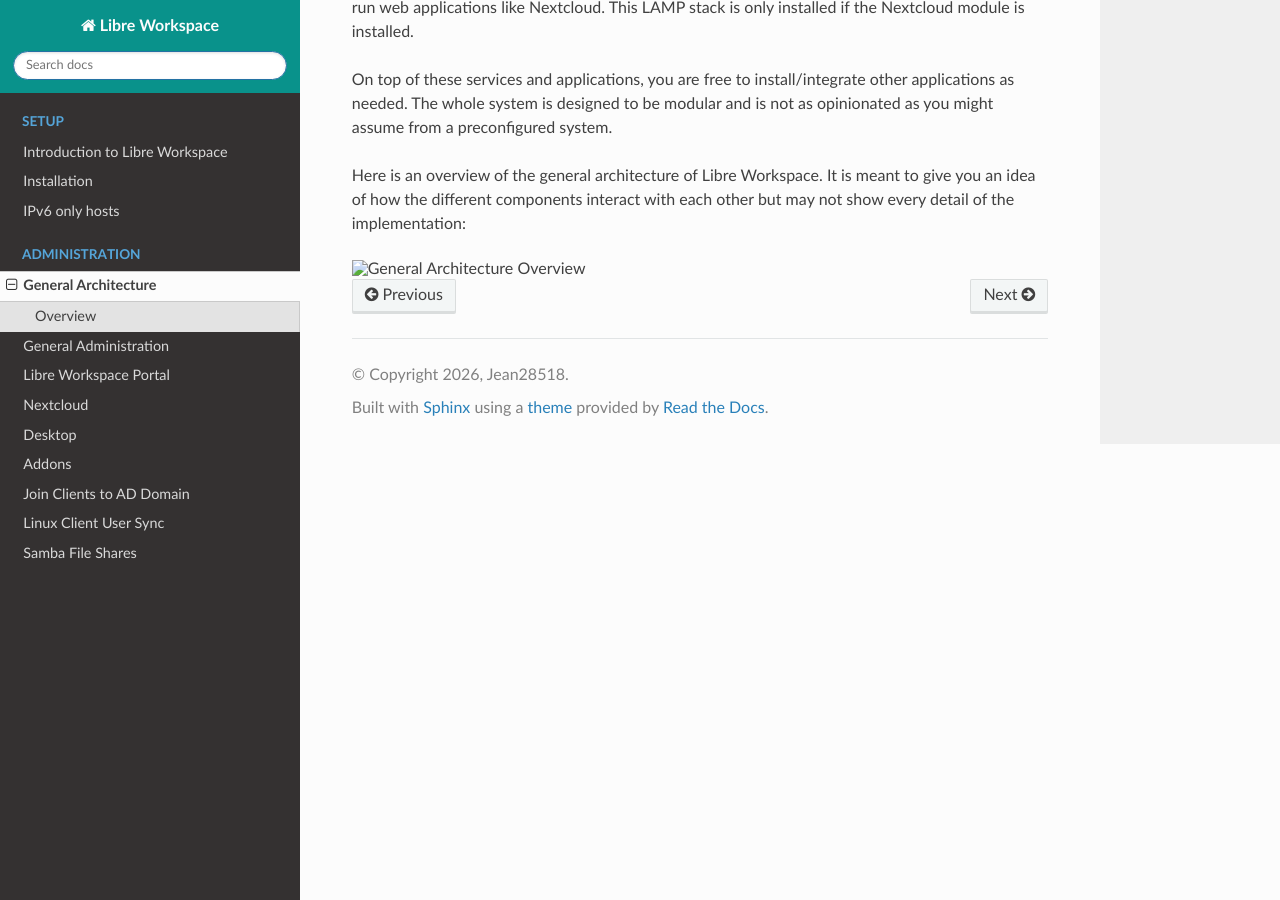
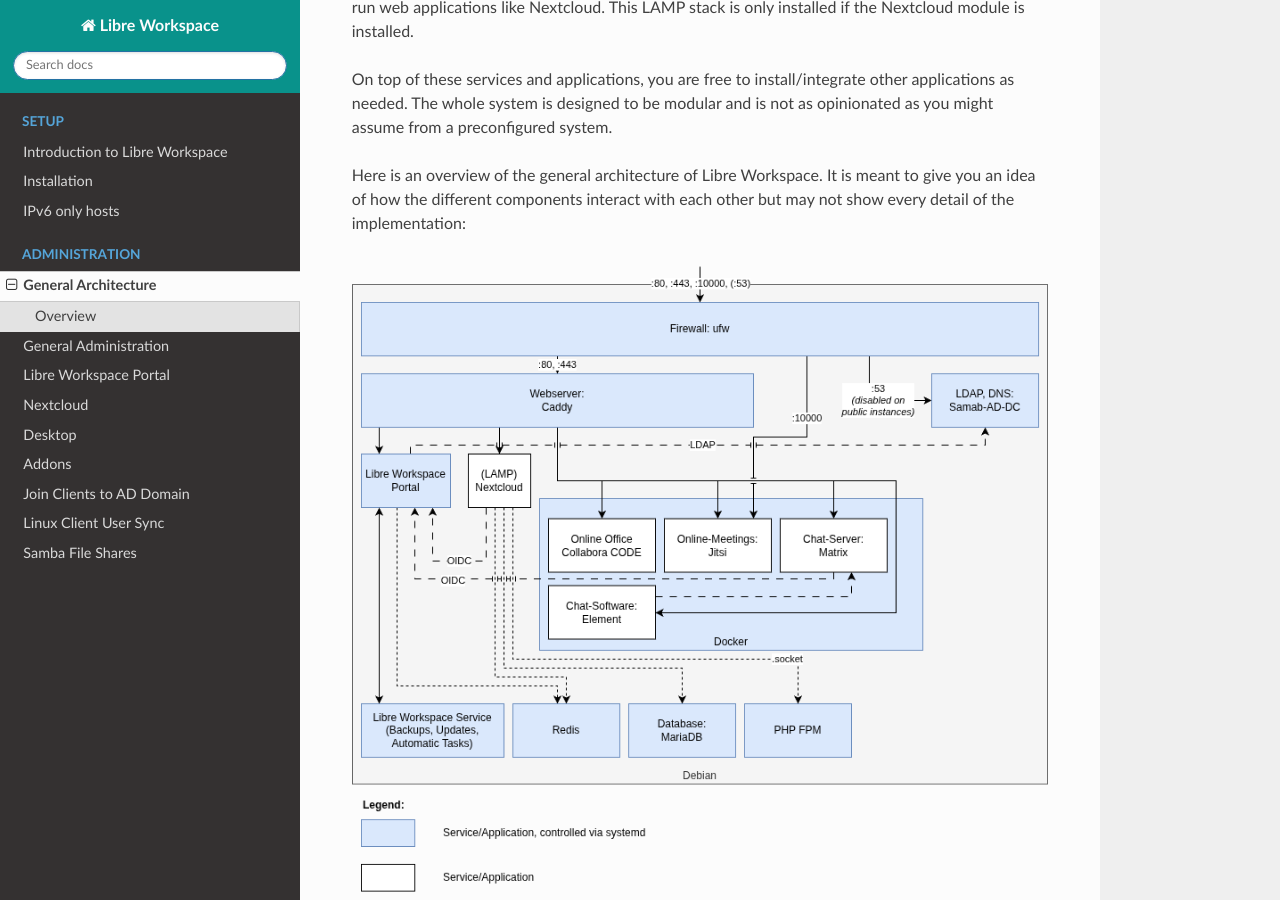
Before and after one commit to Jean28518/libre-workspace, a Sphinx documentation site: the page built from docs/source/administration/general_architecture.rst, in a window 1280 px wide and 900 px high, scrolled down 1132 px. Built offline with Sphinx 7.4.7 and the Read the Docs theme 3.1.0, drawn with Linux system fonts in a browser that asks for light colours.

Commit message:
Fix image path for general architecture overview in documentation

```diff
--- a/docs/source/administration/general_architecture.rst
+++ b/docs/source/administration/general_architecture.rst
@@ -41,7 +41,7 @@
 Here is an overview of the general architecture of Libre Workspace. It is meant to give you an idea of how the different components interact with each other but may not show every detail of the implementation:
 
 
-.. image:: _static/img/general_architecture_overview.drawio.png
+.. image:: /_static/img/general_architecture_overview.drawio.png
    :alt: General Architecture Overview
    :align: center
 ..    :width: 600px
```
